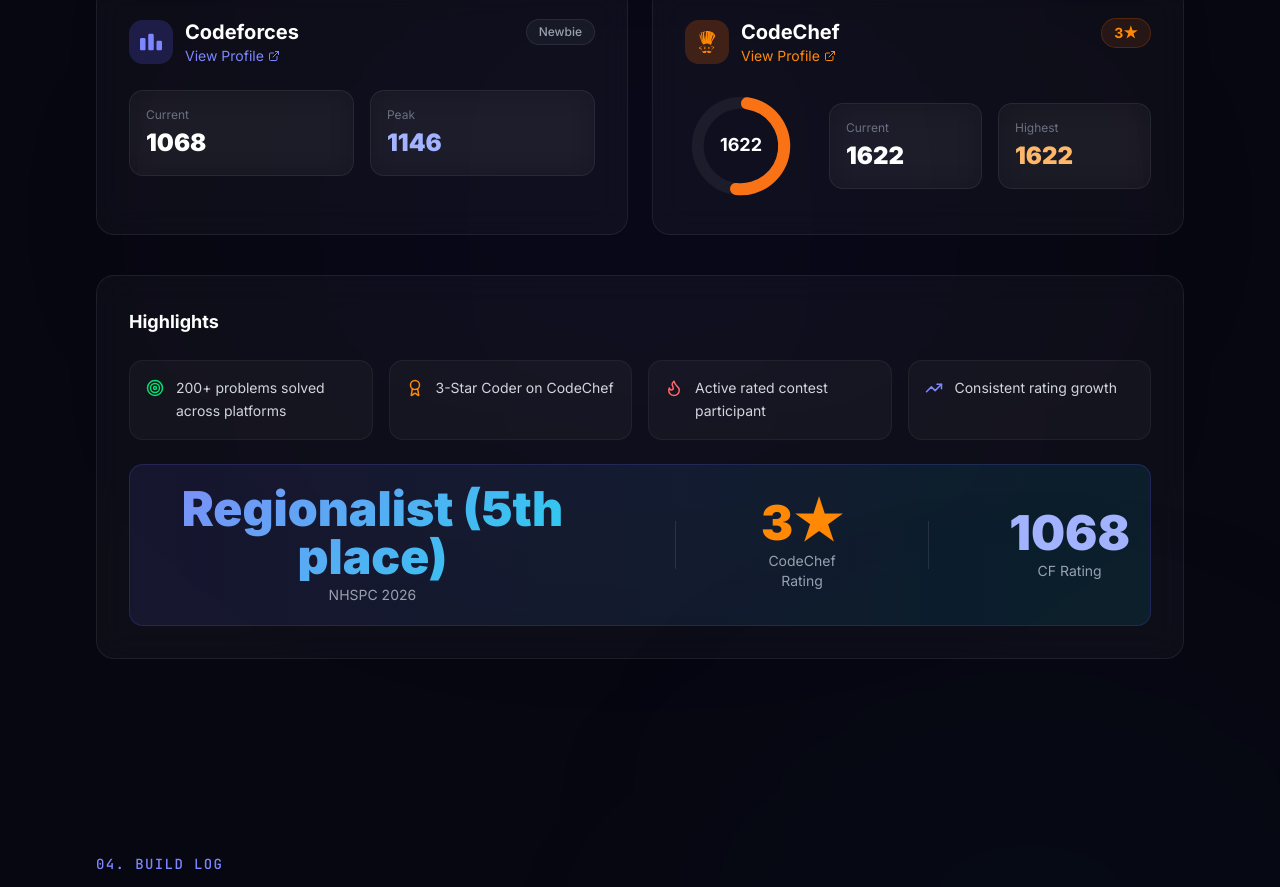
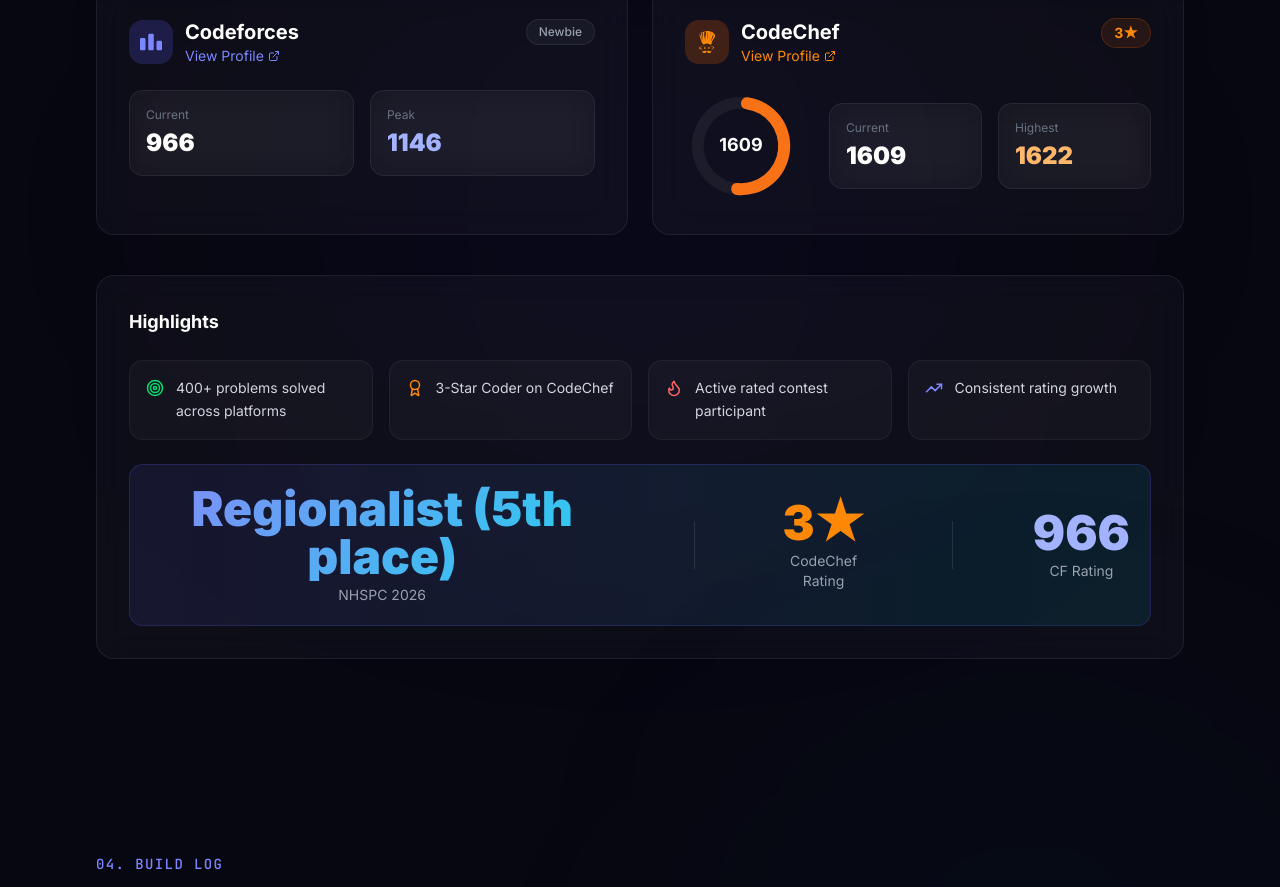
Before and after one commit to Tauhidrana/portfolio-web-2, a React (Vite) app: page / in a window 1280 px wide. Shown: the part 3074-3961 px from the top of the page. Built offline with nearby package versions, Linux system fonts and the light colour scheme.

Commit message:
Update competitive programming ratings and achievements

```diff
--- a/src/components/sections/CompetitiveProgramming.tsx
+++ b/src/components/sections/CompetitiveProgramming.tsx
@@ -94,17 +94,17 @@
   const ref = useRef(null);
   const inView = useInView(ref, { once: true, margin: "-80px" });
 
-  const cfRating = 1068;
+  const cfRating = 966;
   const cfMax = 1146;
   const cfRank = "Newbie";
-  const ccRating = 1622;
+  const ccRating = 1609;
   const ccMax = 1622;
   const ccStars = "3★";
 
   const achievements = [
     {
       icon: Target,
-      text: "200+ problems solved across platforms",
+      text: "400+ problems solved across platforms",
       color: "text-green-400",
     },
     { icon: Award, text: "3-Star Coder on CodeChef", color: "text-orange-400" },
```
